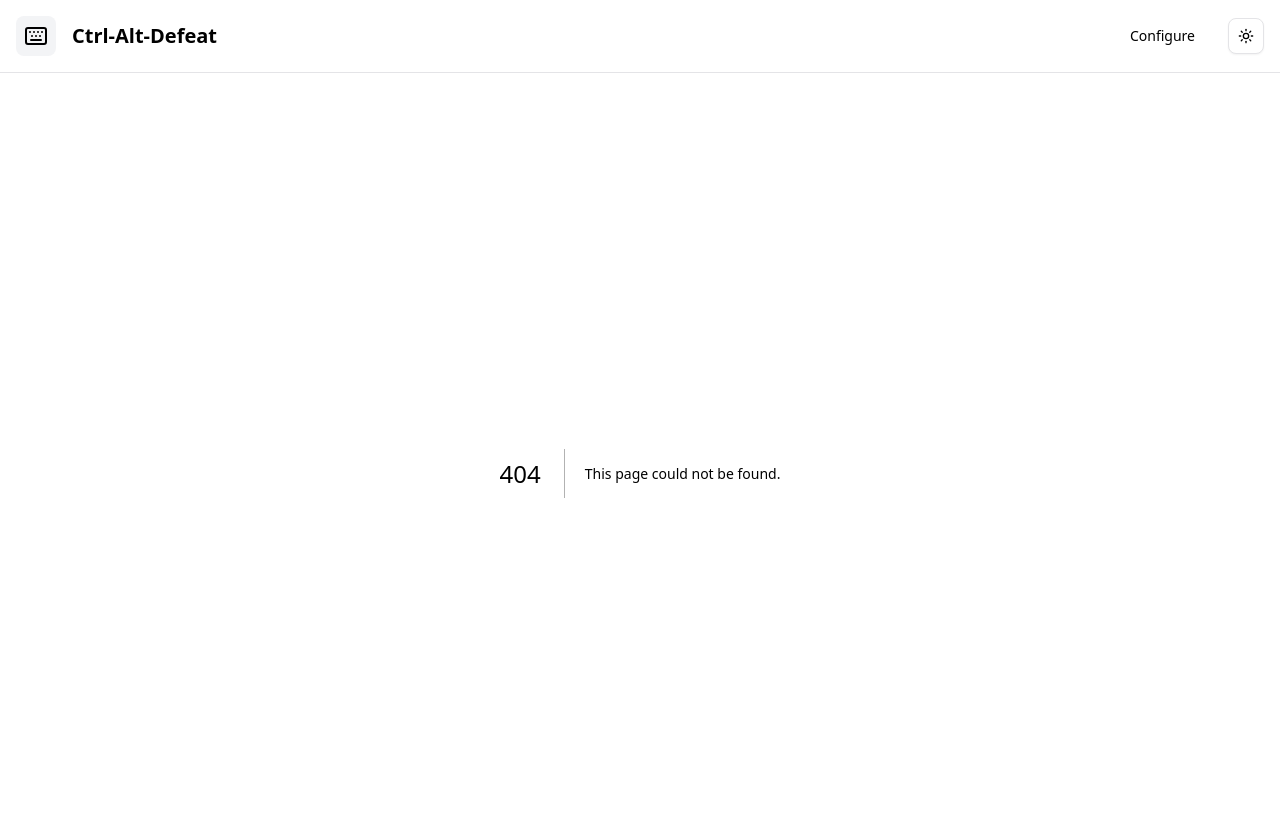
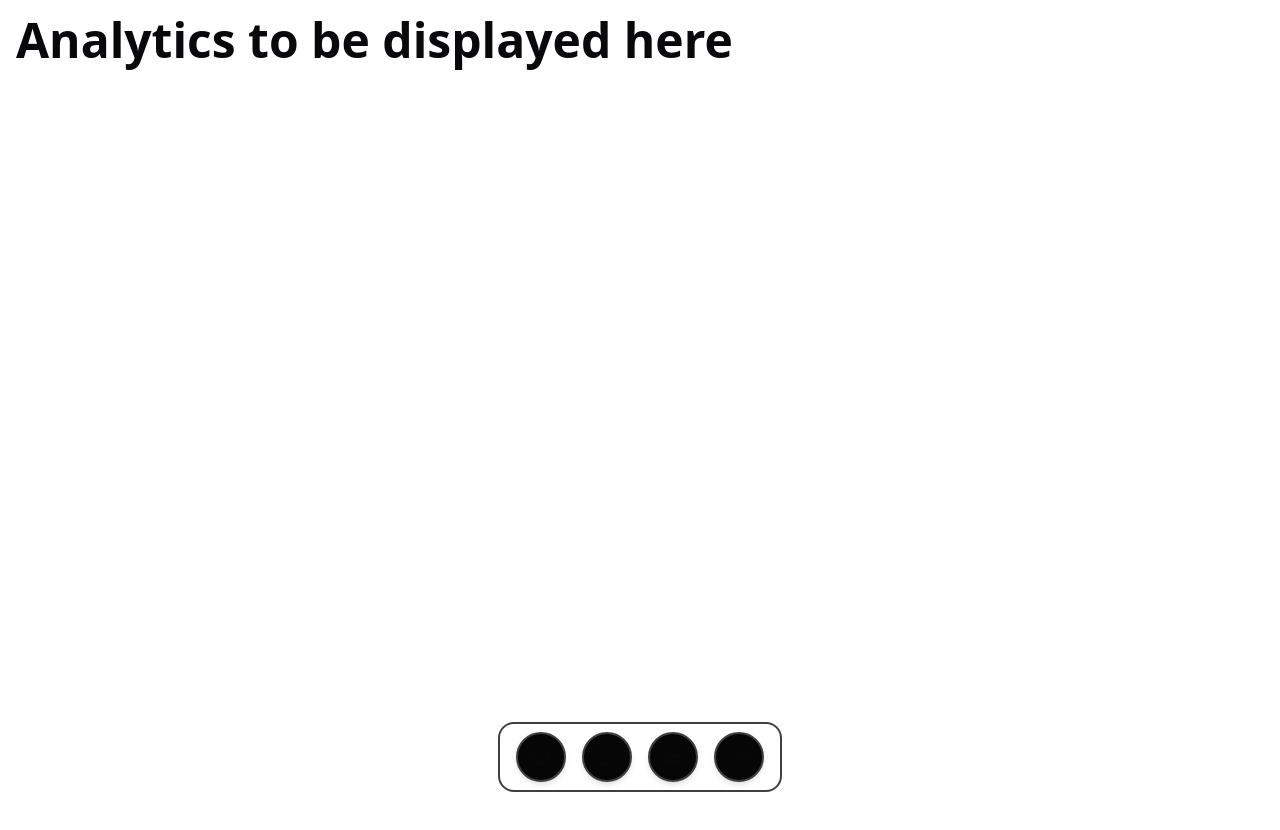
Before and after one commit to ewfx/gaied-ctrl-alt-defeat, a Next.js app in the folder code/src/client/: page /analytics in a window 1280 px wide. Before the commit this address had no page. Shown: the top 830 px of the page. After the commit the page ends 800 px from the top, so only its background shows below. Built offline with nearby package versions, Linux system fonts and the light colour scheme.

Commit message:
add dock in ui and base for pages

```diff
--- /dev/null
+++ b/code/src/client/app/analytics/page.tsx
@@ -0,0 +1,7 @@
+export default function Analytics() {
+    return (
+      <div>
+        <p className="text-5xl font-bold m-4">Analytics to be displayed here</p>
+      </div>
+    );
+  }
--- /dev/null
+++ b/code/src/client/app/classify/page.tsx
@@ -0,0 +1,7 @@
+export default function Classify() {
+  return (
+    <div>
+      <p className="text-5xl font-bold m-4">Email classification done here</p>
+    </div>
+  );
+}
--- /dev/null
+++ b/code/src/client/app/clientLayout.tsx
@@ -0,0 +1,72 @@
+"use client";
+import Dock from "@/components/ui/Dock/Dock";
+import {
+    ChartArea,
+    Home,
+    Upload,
+    Wrench
+} from "lucide-react";
+import { useRouter } from "next/navigation";
+
+export default function ClientLayout({
+  children,
+}: Readonly<{
+  children: React.ReactNode;
+}>) {
+
+    const router = useRouter();
+
+    const items = [
+    { icon: <Home size={18} />, label: "Home", onClick: () => router.push("/") },
+    {
+      icon: <Upload size={18} />,
+      label: "Upload",
+      onClick: () => router.push("/classify"),
+    },
+    {
+      icon: <ChartArea size={18} />,
+      label: "Analytics",
+      onClick: () => router.push("/analytics"),
+    },
+    {
+      icon: <Wrench size={18} />,
+      label: "Configure",
+      onClick: () => router.push("/configure"),
+    },
+  ];
+  return (
+    <>
+      {/* <div className="h-fit">
+        <div className="flex items-center justify-between p-4 w-screen">
+          <Link href="/" className="flex items-center justify-center">
+            <div className="bg-gray-100 rounded-md">
+              <Keyboard color="black" className="m-2" />
+            </div>
+            <h1 className="text-xl font-bold pl-4">Ctrl-Alt-Defeat</h1>
+          </Link>
+          <div className="flex items-center justify-center">
+            <Link href="/configure">
+              <Button variant="ghost" size="default" className="mr-4">
+                Configure{" "}
+              </Button>
+            </Link>
+            <Separator orientation="vertical" />
+            <ModeToggle />
+          </div>
+        </div>
+        <Separator />
+      </div> */}
+      <div>{children}</div>
+      {/* </div> */}
+      <div className="absolute bottom-0 left-1/2">
+        <Dock
+          items={items}
+          panelHeight={70}
+          baseItemSize={50}
+          magnification={70}
+          className="fixed"
+        />
+      </div>
+    </>
+  );
+}
--- a/code/src/client/app/configure/page.tsx
+++ b/code/src/client/app/configure/page.tsx
@@ -2,7 +2,7 @@
 export default function RequestType() {
     return(
         <div>
-            Hello
-        </div>
+      <p className="text-5xl font-bold m-4">Configuration here</p>
+    </div>
     )
 }
--- a/code/src/client/app/layout.tsx
+++ b/code/src/client/app/layout.tsx
@@ -1,12 +1,8 @@
-import { ModeToggle } from "@/components/ModeToggle";
 import { ThemeProvider } from "@/components/ThemeProvider";
-import { Button } from "@/components/ui/button";
-import { Separator } from "@/components/ui/separator";
 import { Toaster } from "@/components/ui/sonner";
-import { Keyboard } from "lucide-react";
 import type { Metadata } from "next";
 import localFont from "next/font/local";
-import Link from "next/link";
+import ClientLayout from "./clientLayout";
 import "./globals.css";
 
 const geistSans = localFont({
@@ -20,8 +16,10 @@ const geistMono = localFont({
   weight: "100 900",
 });
 
+
+
 export const metadata: Metadata = {
-  title: "2i1k",
+  title: "Email Classifier",
   description: "Generated by create next app",
 };
 
@@ -42,30 +40,9 @@ export default function RootLayout({
           disableTransitionOnChange
         >
           <main>
-            {/* <div className="grid grid-rows-[3_1fr]"> */}
-              <div className="h-fit">
-                <div className="flex items-center justify-between p-4 w-screen">
-                  <Link href="/" className="flex items-center justify-center">
-                    <div className="bg-gray-100 rounded-md">
-                      <Keyboard color="black" className="m-2" />
-                    </div>
-                    <h1 className="text-xl font-bold pl-4">Ctrl-Alt-Defeat</h1>
-                  </Link>
-                  <div className="flex items-center justify-center">
-                  <Link href="/configure">
-                  <Button variant="ghost" size="default" className="mr-4">
-                    Configure{" "}
-                  </Button>
-                </Link>
-                <Separator orientation="vertical" />
-                    <ModeToggle />
-
-                  </div>
-                </div>
-                <Separator />
-              </div>
-              <div>{children}</div>
-            {/* </div> */}
+            <ClientLayout>
+              {children}
+            </ClientLayout>
           </main>
         </ThemeProvider>
         <Toaster />
--- /dev/null
+++ b/code/src/client/components/ui/Dock/Dock.tsx
@@ -0,0 +1,207 @@
+"use client";
+
+import {
+  AnimatePresence,
+  motion,
+  MotionValue,
+  useMotionValue,
+  useSpring,
+  useTransform,
+  type SpringOptions,
+} from "framer-motion";
+import React, {
+  Children,
+  cloneElement,
+  useEffect,
+  useMemo,
+  useRef,
+  useState,
+} from "react";
+
+export type DockItemData = {
+  icon: React.ReactNode;
+  label: React.ReactNode;
+  onClick: () => void;
+  className?: string;
+};
+
+export type DockProps = {
+  items: DockItemData[];
+  className?: string;
+  distance?: number;
+  panelHeight?: number;
+  baseItemSize?: number;
+  dockHeight?: number;
+  magnification?: number;
+  spring?: SpringOptions;
+};
+
+type DockItemProps = {
+  className?: string;
+  children: React.ReactNode;
+  onClick?: () => void;
+  mouseX: MotionValue;
+  spring: SpringOptions;
+  distance: number;
+  baseItemSize: number;
+  magnification: number;
+};
+
+function DockItem({
+  children,
+  className = "",
+  onClick,
+  mouseX,
+  spring,
+  distance,
+  magnification,
+  baseItemSize,
+}: DockItemProps) {
+  const ref = useRef<HTMLDivElement>(null);
+  const isHovered = useMotionValue(0);
+
+  const mouseDistance = useTransform(mouseX, (val) => {
+    const rect = ref.current?.getBoundingClientRect() ?? {
+      x: 0,
+      width: baseItemSize,
+    };
+    return val - rect.x - baseItemSize / 2;
+  });
+
+  const targetSize = useTransform(
+    mouseDistance,
+    [-distance, 0, distance],
+    [baseItemSize, magnification, baseItemSize],
+  );
+  const size = useSpring(targetSize, spring);
+
+  return (
+    <motion.div
+      ref={ref}
+      style={{
+        width: size,
+        height: size,
+      }}
+      onHoverStart={() => isHovered.set(1)}
+      onHoverEnd={() => isHovered.set(0)}
+      onFocus={() => isHovered.set(1)}
+      onBlur={() => isHovered.set(0)}
+      onClick={onClick}
+      className={`relative inline-flex items-center justify-center rounded-full bg-[#060606] border-neutral-700 border-2 shadow-md ${className}`}
+      tabIndex={0}
+      role="button"
+      aria-haspopup="true"
+    >
+      {Children.map(children, (child) =>
+        cloneElement(child as React.ReactElement, { isHovered }),
+      )}
+    </motion.div>
+  );
+}
+
+type DockLabelProps = {
+  className?: string;
+  children: React.ReactNode;
+};
+
+function DockLabel({ children, className = "", ...rest }: DockLabelProps) {
+  const { isHovered } = rest as { isHovered: MotionValue<number> };
+  const [isVisible, setIsVisible] = useState(false);
+
+  useEffect(() => {
+    const unsubscribe = isHovered.on("change", (latest) => {
+      setIsVisible(latest === 1);
+    });
+    return () => unsubscribe();
+  }, [isHovered]);
+
+  return (
+    <AnimatePresence>
+      {isVisible && (
+        <motion.div
+          initial={{ opacity: 0, y: 0 }}
+          animate={{ opacity: 1, y: -10 }}
+          exit={{ opacity: 0, y: 0 }}
+          transition={{ duration: 0.2 }}
+          className={`${className} absolute -top-6 left-1/2 w-fit whitespace-pre rounded-md border border-neutral-700 bg-[#060606] px-2 py-0.5 text-xs text-white`}
+          role="tooltip"
+          style={{ x: "-50%" }}
+        >
+          {children}
+        </motion.div>
+      )}
+    </AnimatePresence>
+  );
+}
+
+type DockIconProps = {
+  className?: string;
+  children: React.ReactNode;
+};
+
+function DockIcon({ children, className = "" }: DockIconProps) {
+  return (
+    <div className={`flex items-center justify-center ${className}`}>
+      {children}
+    </div>
+  );
+}
+
+export default function Dock({
+  items,
+  className = "",
+  spring = { mass: 0.1, stiffness: 150, damping: 12 },
+  magnification = 70,
+  distance = 200,
+  panelHeight = 64,
+  dockHeight = 256,
+  baseItemSize = 50,
+}: DockProps) {
+  const mouseX = useMotionValue(Infinity);
+  const isHovered = useMotionValue(0);
+
+  const maxHeight = useMemo(
+    () => Math.max(dockHeight, magnification + magnification / 2 + 4),
+    [magnification],
+  );
+  const heightRow = useTransform(isHovered, [0, 1], [panelHeight, maxHeight]);
+  const height = useSpring(heightRow, spring);
+
+  return (
+    <motion.div
+      style={{ height, scrollbarWidth: "none" }}
+      className="mx-2 flex max-w-full items-center"
+    >
+      <motion.div
+        onMouseMove={({ pageX }) => {
+          isHovered.set(1);
+          mouseX.set(pageX);
+        }}
+        onMouseLeave={() => {
+          isHovered.set(0);
+          mouseX.set(Infinity);
+        }}
+        className={`${className} absolute bottom-2 left-1/2 transform -translate-x-1/2 flex items-end w-fit gap-4 rounded-2xl border-neutral-700 border-2 pb-2 px-4`}
+        style={{ height: panelHeight }}
+        role="toolbar"
+        aria-label="Application dock"
+      >
+        {items.map((item, index) => (
+          <DockItem
+            key={index}
+            onClick={item.onClick}
+            className={item.className}
+            mouseX={mouseX}
+            spring={spring}
+            distance={distance}
+            magnification={magnification}
+            baseItemSize={baseItemSize}
+          >
+            <DockIcon>{item.icon}</DockIcon>
+            <DockLabel>{item.label}</DockLabel>
+          </DockItem>
+        ))}
+      </motion.div>
+    </motion.div>
+  );
+}
--- a/code/src/client/package.json
+++ b/code/src/client/package.json
@@ -15,6 +15,7 @@
     "class-variance-authority": "^0.7.1",
     "client": "file:",
     "clsx": "^2.1.1",
+    "framer-motion": "^11.18.2",
     "lucide-react": "^0.483.0",
     "next": "15.2.3",
     "next-themes": "^0.4.6",
```
Also changed, not shown: 1 other file (tests, documents, lock files or other folders).
